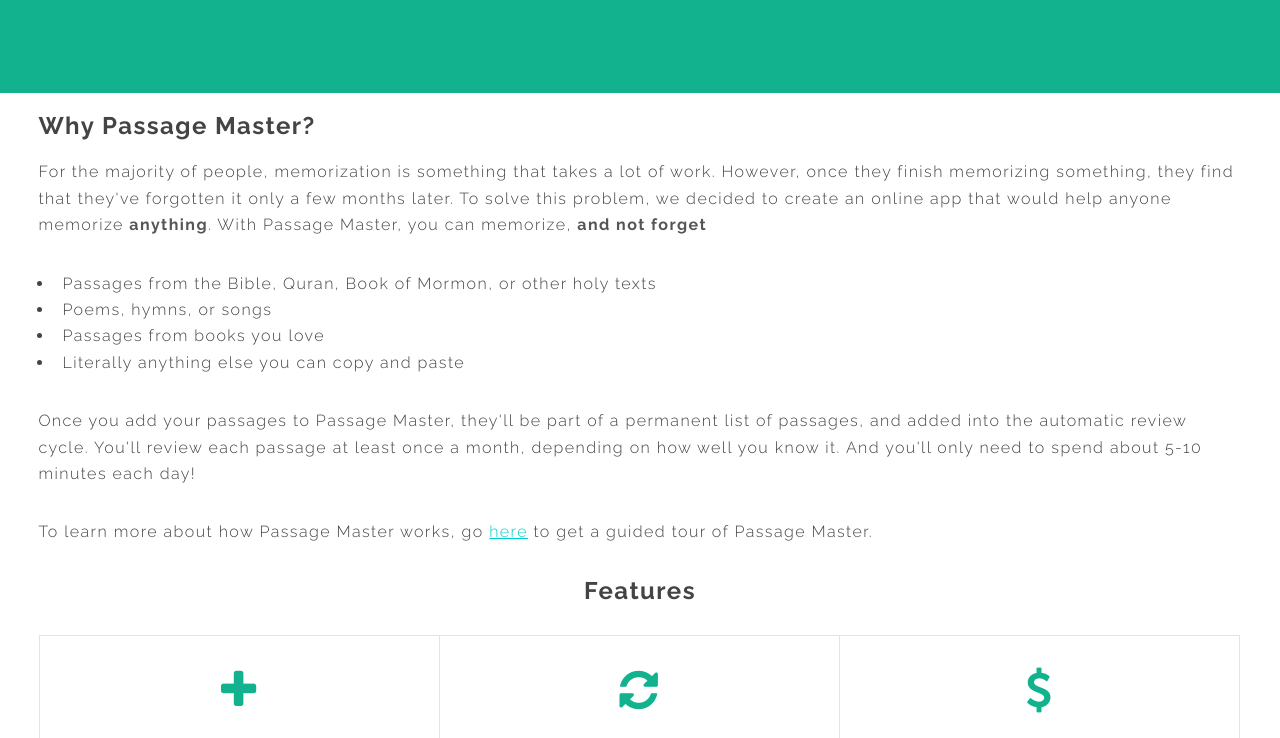
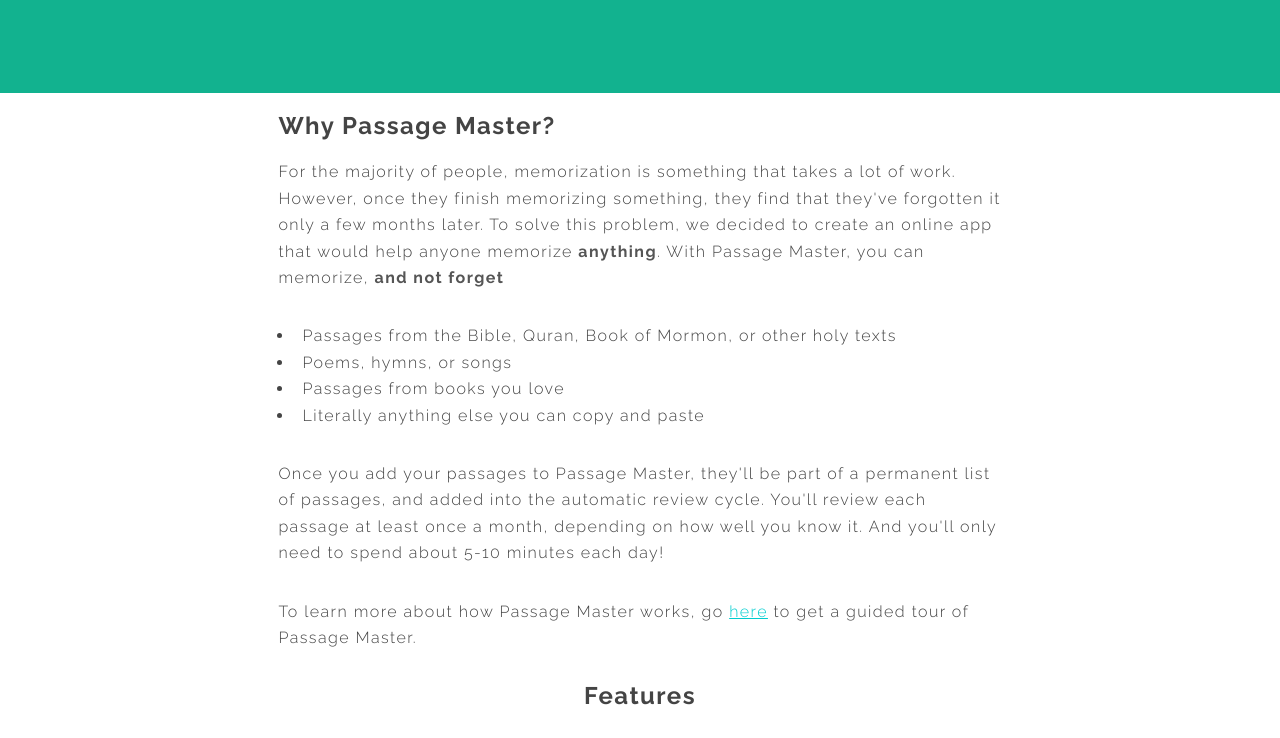
Before and after one commit to superMDguy/Passage-Master, a website: page client/index.html in a window 1280 px wide. Shown: the part 379-1117 px from the top of the page. Drawn offline with Linux system fonts and the light colour scheme; a script that the page names is missing.

Commit message:
Made layout look better on desktop

```diff
--- a/client/assets/css/main.css
+++ b/client/assets/css/main.css
@@ -1160,7 +1160,8 @@
 	#main {
 		padding-left: 3%;
 		padding-right: 3%;
-		margin: auto;
+		max-width: 800px;
+		margin: 0 auto;
 	}
 
 /* Footer */
```
Also changed, not shown: client/index.html (+2 -0 lines).
